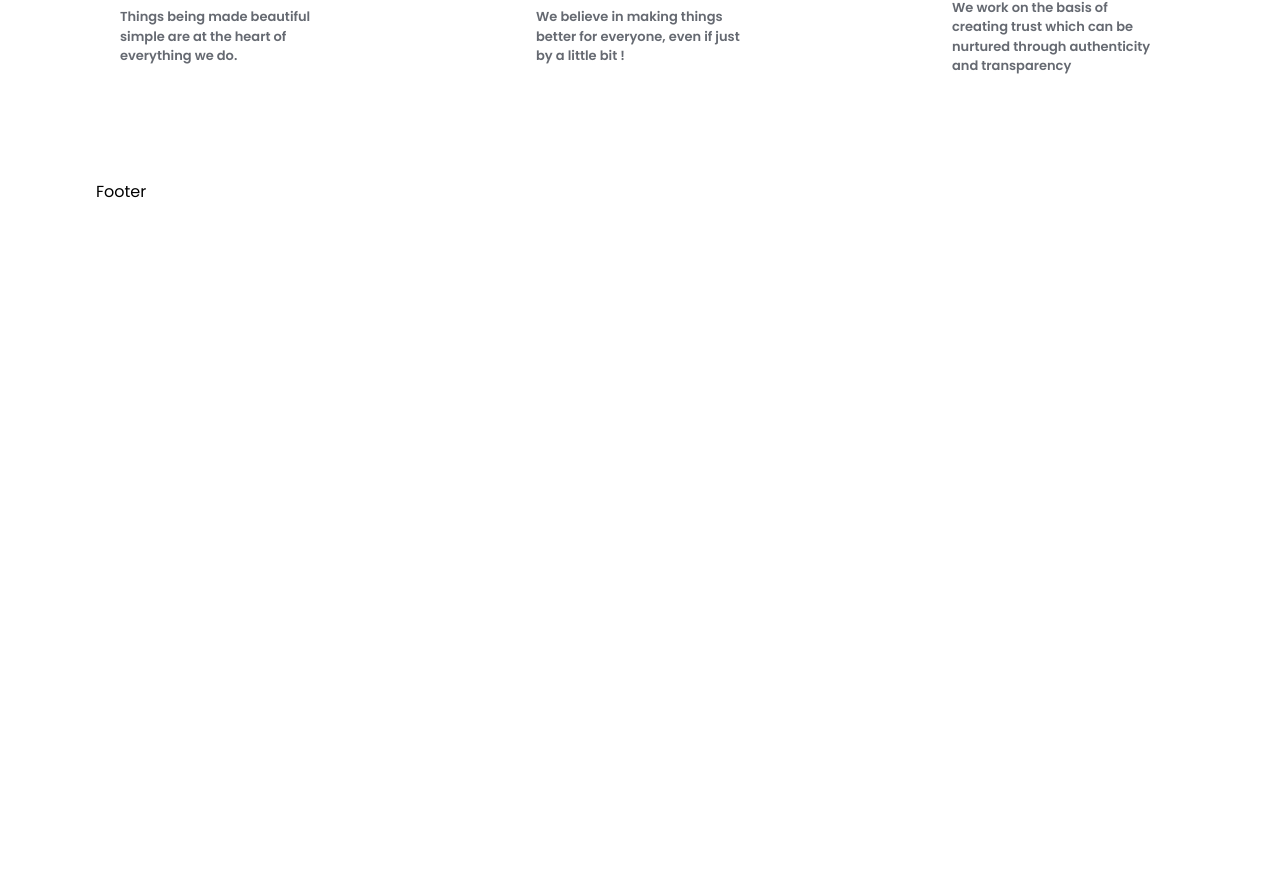
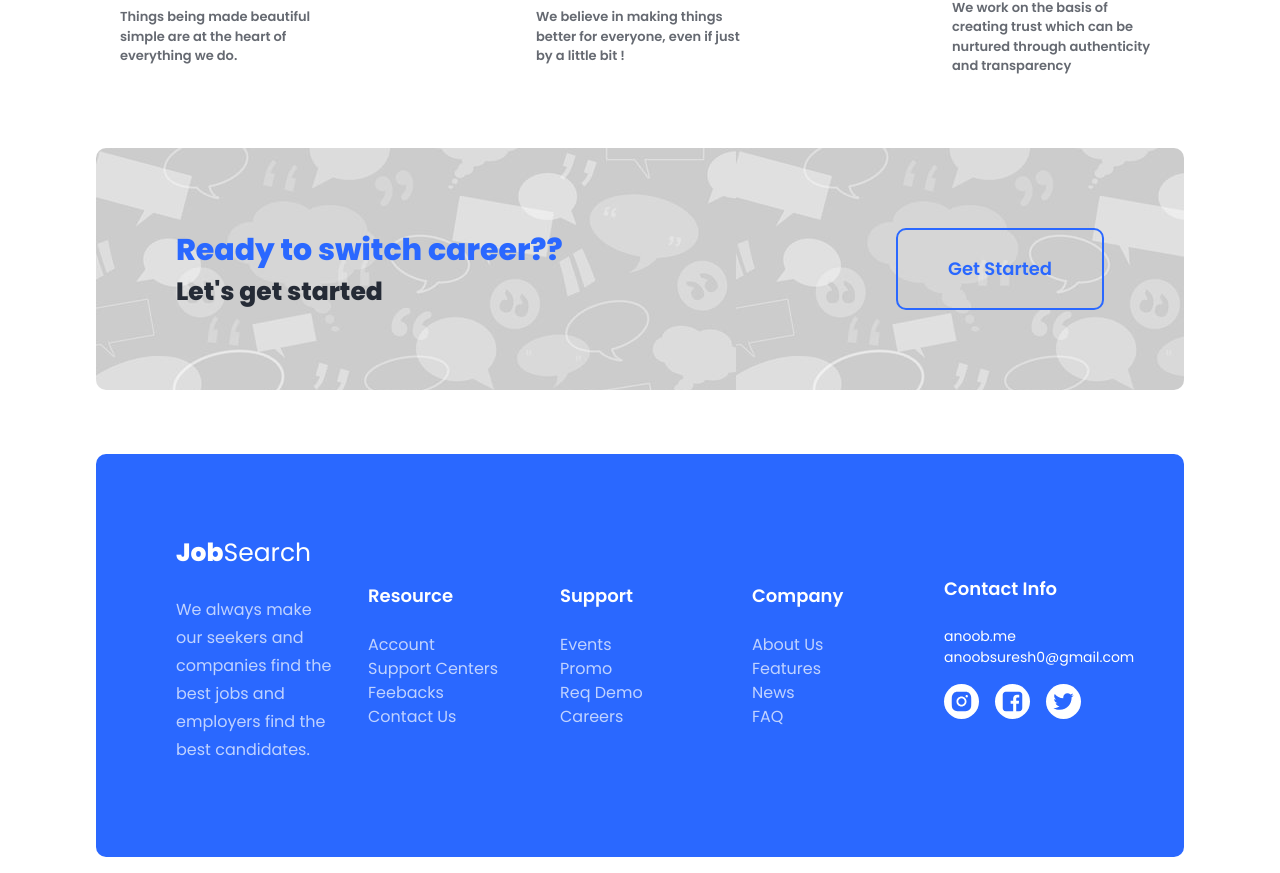
Before and after one commit to anoobsuresh0/Job_Finder_App, a React (Vite) app: page / in a window 1280 px wide. Shown: the part 1713-2586 px from the top of the page. Before the commit the page ends 1917 px from the top, so only its background shows below. Built offline with nearby package versions, Linux system fonts and the light colour scheme.

Commit message:
Finised Project

```diff
--- a/src/Components/FooterDiv/Footer.jsx
+++ b/src/Components/FooterDiv/Footer.jsx
@@ -1,8 +1,90 @@
 import React from 'react'
+import { AiFillInstagram, AiFillFacebook, AiOutlineTwitter } from 'react-icons/ai'
+
+
+
 
 const Footer = () => {
   return (
-    <div>Footer</div>
+    <div className='footer p-[5rem] mb-4 bg-blueColor rounded-[10px] gap-8 grid grid-cols-5 m-auto items-center justify-center   ' >
+
+      <div>
+        <div className="logoDiv">
+          <h1 className="logo text-[25px] text-white pb-[1.5rem] ">
+            <strong>Job</strong>Search
+          </h1>
+        </div>
+        <p className='text-white pb-[13px] opacity-70 leading-7 ' >
+          We always make our seekers and companies find the best jobs and employers find the best candidates.
+        </p>
+      </div>
+
+      {/* -------------------First links------- */}
+      <div className="grid">
+        <span className='divTitle text-[18px] font-semibold pb-[1.5rem] text-white  ' >
+          Resource
+        </span>
+        <div className="grid only:gap-3 ">
+
+          <li className='text-white opacity-[.7] hover:opacity-[1]'>Account</li>
+          <li className='text-white opacity-[.7] hover:opacity-[1]'>Support Centers</li>
+          <li className='text-white opacity-[.7] hover:opacity-[1]'>Feebacks</li>
+          <li className='text-white opacity-[.7] hover:opacity-[1]'>Contact Us</li>
+
+        </div>
+      </div>
+      {/* -------------------Second links------- */}
+
+      <div className="grid">
+        <span className='divTitle text-[18px] font-semibold pb-[1.5rem] text-white  ' >
+          Support
+        </span>
+        <div className="grid only:gap-3 ">
+
+          <li className='text-white opacity-[.7] hover:opacity-[1]'>Events</li>
+          <li className='text-white opacity-[.7] hover:opacity-[1]'>Promo</li>
+          <li className='text-white opacity-[.7] hover:opacity-[1]'>Req Demo</li>
+          <li className='text-white opacity-[.7] hover:opacity-[1]'>Careers</li>
+
+        </div>
+      </div>
+
+      {/* -------------------Third links------- */}
+      <div className="grid">
+        <span className='divTitle text-[18px] font-semibold pb-[1.5rem] text-white  ' >
+          Company
+        </span>
+        <div className="grid only:gap-3 ">
+
+          <li className='text-white opacity-[.7] hover:opacity-[1]'>About Us</li>
+          <li className='text-white opacity-[.7] hover:opacity-[1]'>Features</li>
+          <li className='text-white opacity-[.7] hover:opacity-[1]'>News</li>
+          <li className='text-white opacity-[.7] hover:opacity-[1]'>FAQ</li>
+
+        </div>
+      </div>
+
+      <div className="grid">
+        <span className='divTitle text-[18px] font-semibold pb-[1.5rem] text-white  ' >
+          Contact Info
+        </span>
+        <div>
+          <small className='text-[14px] text-white  grid ' >
+            <a href="https://anoob.me/" className='underline decoration-transparent transition duration-300 ease-in-out hover:decoration-inherit' >anoob.me</a>
+            anoobsuresh0@gmail.com
+          </small>
+
+          <div className="icons flex gap-4 py-[1rem] ">
+            <AiFillInstagram className='bg-white p-[5px]  h-[35px] w-[35px] rounded-full icon text-blueColor  ' />
+            <AiFillFacebook className='bg-white p-[5px]  h-[35px] w-[35px] rounded-full icon text-blueColor  ' />
+            <AiOutlineTwitter className='bg-white p-[5px]  h-[35px] w-[35px] rounded-full icon text-blueColor  ' />
+          </div>
+
+        </div>
+      </div>
+
+
+    </div>
   )
 }
 
--- a/src/Components/ValueDiv/Value.jsx
+++ b/src/Components/ValueDiv/Value.jsx
@@ -59,6 +59,18 @@
 
       </div>
 
+      <div className="card mt-[2rem] flex justify-between bg-blueColor p-[5rem] rounded-[10px] ">
+        <div>
+          <h1 className='text-blueColor text-[30px] font-bold' >Ready to switch career??</h1>
+          <h2 className=' text-textColor text-[25px] font-bold ' >Let's get started</h2>
+        </div>
+
+        <button className=' border-[2px] rounded-[10px] py-4px px-[50px] text-[18px] font-semibold text-blueColor hover:bg-white border-blueColor ' >
+          Get Started
+        </button>
+
+      </div>
+
 
     </div>
 
--- a/src/index.css
+++ b/src/index.css
@@ -37,6 +37,6 @@
 
 
 
-/* .card{
-  background: #000;
-} */
+.card{
+  background: url(src/assets/testimonial.jpg);
+}
```
Also changed, not shown: src/assets/testimonial.jpg (added).
